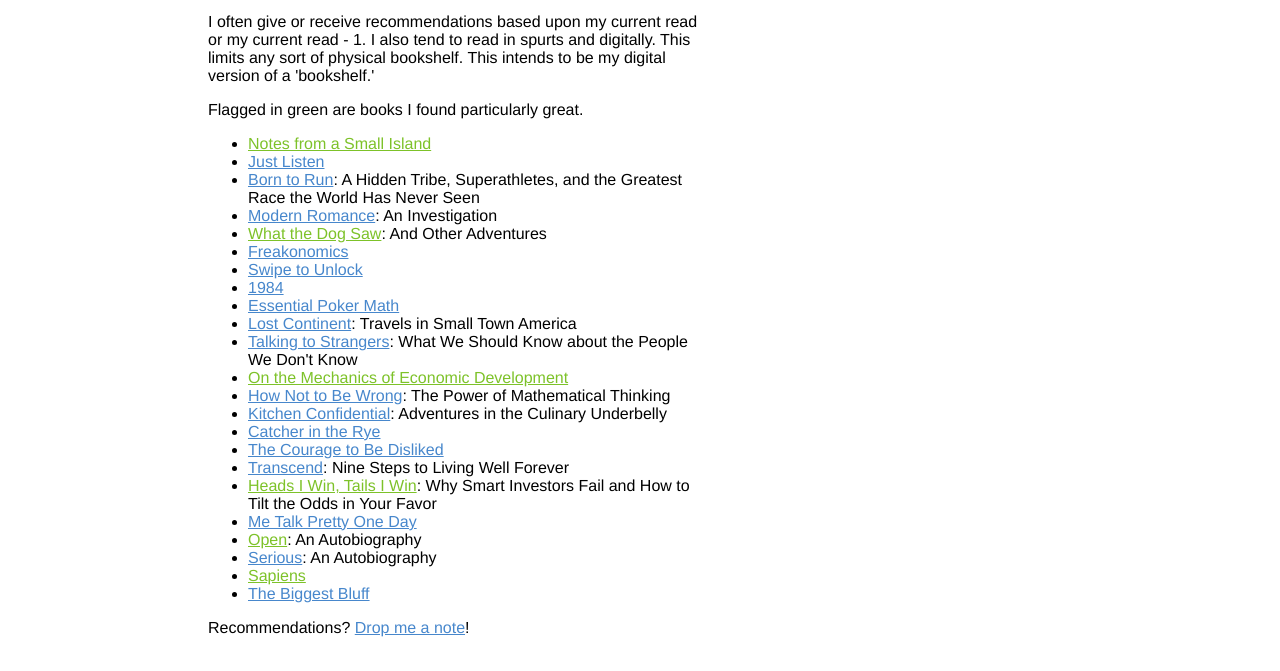
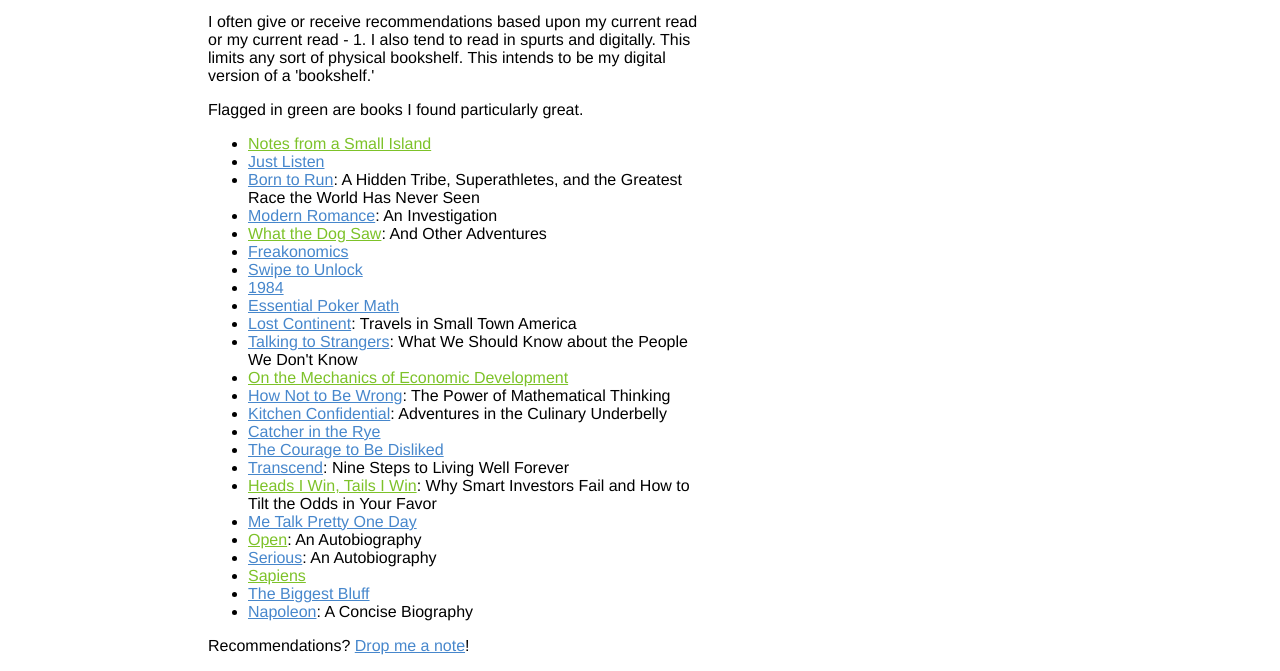
Before and after one commit to zhewlin/personal_site, a plain HTML site: page zhpersonal_bookshelf.html in a window 1280 px wide. Shown: the part 142-813 px from the top of the page. Drawn offline with Linux system fonts and the light colour scheme.

Commit message:
Added book

```diff
--- a/zhpersonal_bookshelf.html
+++ b/zhpersonal_bookshelf.html
@@ -83,6 +83,7 @@
 	<li><a href="https://www.amazon.com/dp/0751534218/">Serious</a>: An Autobiography</li>
 	<li><b><a href="https://www.amazon.com/dp/0062316117/">Sapiens</a></b></li>
 	<li><a href="https://www.amazon.com/dp/052552262X/">The Biggest Bluff</a></li>
+	<li><a href="https://www.amazon.com/dp/0190262710/">Napoleon</a>: A Concise Biography</li>
 </ul>
 
 <p>Recommendations? <a href="mailto:zhewlin@gmail.com">Drop me a note</a>!</p>
```
